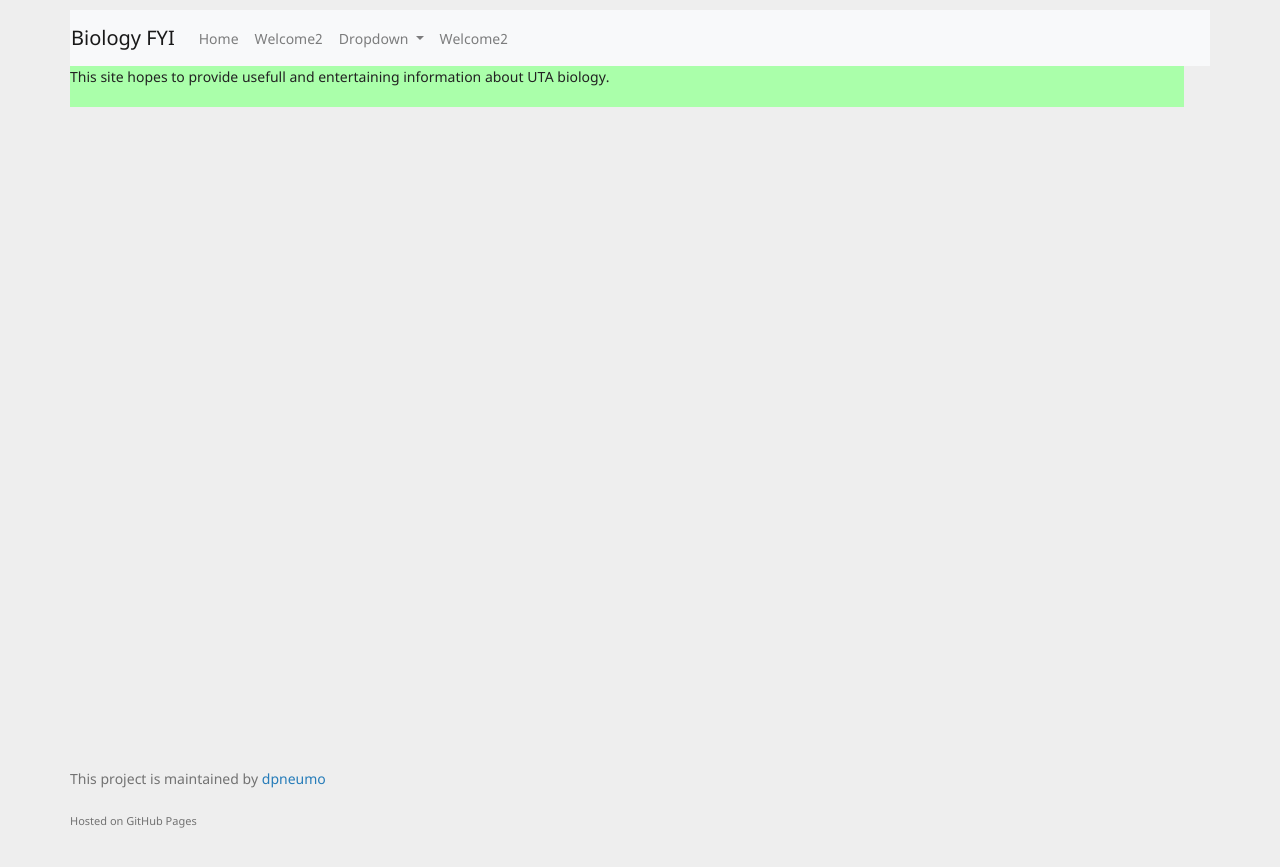
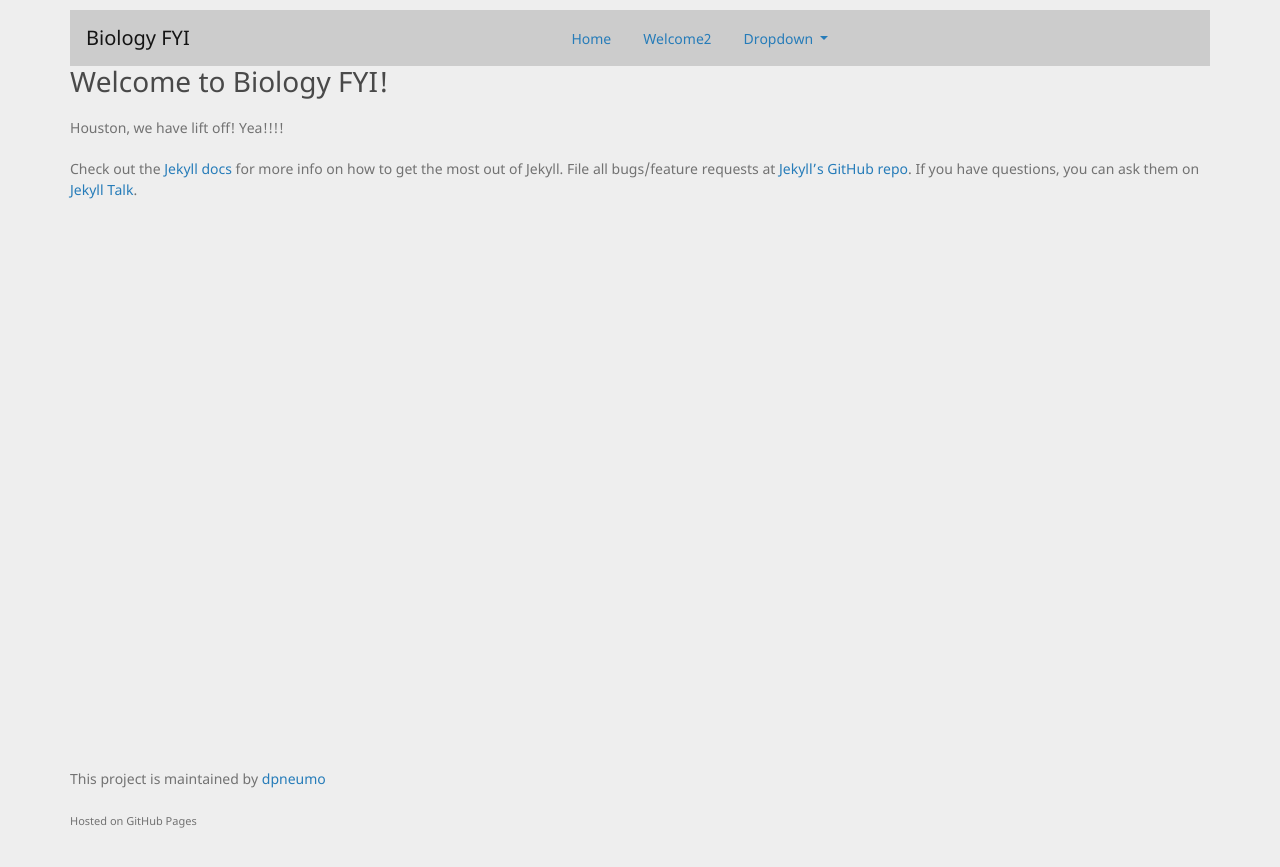
Before and after one commit to dpneumo/biology, a Jekyll site: the page built from pages/welcome.md, in a window 1280 px wide. Shown: the top 867 px of the page. Built offline with Jekyll 4.4.1, drawn with Linux system fonts in a browser that asks for light colours; nearby versions of some CDN libraries.

Commit message:
Make a functional navbar and a couple of demo pages.

```diff
--- a/_includes/bootstrap_scripts.html
+++ b/_includes/bootstrap_scripts.html
@@ -1,3 +1,14 @@
+<!-- jQuery -->
 <script src="https://code.jquery.com/jquery-3.2.1.slim.min.js" integrity="sha384-KJ3o2DKtIkvYIK3UENzmM7KCkRr/rE9/Qpg6aAZGJwFDMVNA/GpGFF93hXpG5KkN" crossorigin="anonymous"></script>
+<!-- Popper -->
 <script src="https://cdnjs.cloudflare.com/ajax/libs/popper.js/1.12.3/umd/popper.min.js" integrity="sha384-vFJXuSJphROIrBnz7yo7oB41mKfc8JzQZiCq4NCceLEaO4IHwicKwpJf9c9IpFgh" crossorigin="anonymous"></script>
+<!-- Bootstrap Core JavaScript -->
 <script src="https://maxcdn.bootstrapcdn.com/bootstrap/4.0.0-beta.2/js/bootstrap.min.js" integrity="sha384-alpBpkh1PFOepccYVYDB4do5UnbKysX5WZXm3XxPqe5iKTfUKjNkCk9SaVuEZflJ" crossorigin="anonymous"></script>
+
+<!-- Plugin JavaScript Easings -->
+<script src="https://cdnjs.cloudflare.com/ajax/libs/jquery-easing/1.4.1/jquery.easing.min.js"></script>
+<!-- Contact Form JavaScript -->
+<script src="http://sbootstrap-freelancer.startbootstrapc.netdna-cdn.com/js/jqBootstrapValidation.js"></script>
+<script src="http://sbootstrap-freelancer.startbootstrapc.netdna-cdn.com/js/contact_me.js"></script>
+<!-- Custom Theme JavaScript -->
+<script src="https://cdnjs.cloudflare.com/ajax/libs/startbootstrap-freelancer/3.3.7/js/freelancer.min.js"></script>
--- a/_includes/navbar.html
+++ b/_includes/navbar.html
@@ -1,32 +1,6 @@
-<nav class="navbar navbar-expand-lg navbar-light bg-light">
-<div class="row">
-  <a class="navbar-brand" href="{{ site.baseurl | relative }}">Biology FYI</a>
-  <button class="navbar-toggler" type="button" data-toggle="collapse" data-target="#navbarSupportedContent" aria-controls="navbarSupportedContent" aria-expanded="false" aria-label="Toggle navigation">
-    <span class="navbar-toggler-icon"></span>
-  </button>
-
-  <div class="collapse navbar-collapse" id="navbarSupportedContent">
-    <ul class="navbar-nav ml-auto">
-      <li class="nav-item">
-        <a class="nav-link" href="{{ site.baseurl | relative }}/home">Home</a>
-      </li>
-      <li class="nav-item">
-        <a class="nav-link" href="{{ site.baseurl | relative }}/welcome2">Welcome2</a>
-      </li>
-      <li class="nav-item dropdown">
-        <a class="nav-link dropdown-toggle" href="#" id="navbarDropdown" role="button" data-toggle="dropdown" aria-haspopup="true" aria-expanded="false">
-          Dropdown
-        </a>
-        <div class="dropdown-menu" aria-labelledby="navbarDropdown">
-          <a class="dropdown-item" href="{{ site.baseurl | relative }}/page1">Page 1</a>
-          <a class="dropdown-item" href="{{ site.baseurl | relative }}/page2">Page 2</a>
-          <a class="dropdown-item" href="{{ site.baseurl | relative }}/page3">Page 3</a>
-        </div>
-      </li>
-      <li class="nav-item">
-        <a class="nav-link" href="{{ site.baseurl | relative }}/welcome3">Welcome2</a>
-      </li>
-    </ul>
-  </div>
-</div>
+<nav id="mainNav"
+     class="navbar navbar-expand-md navbar-fixed-top navbar-light"
+     style="background-color: #ccc;">
+    {% include navbar/brand-toggle.html %}
+    {% include navbar/links.html %}
 </nav>
--- /dev/null
+++ b/_includes/navbar/brand-toggle.html
@@ -0,0 +1,13 @@
+<!-- Brand and toggle get grouped for better mobile display -->
+<!-- <div class="navbar-header page-scroll"> -->
+<a class="navbar-brand" href="#page-top">{{ site.title }}</a>
+<button class="navbar-toggler"
+        type="button"
+        data-toggle="collapse"
+        data-target="#navbarSupportedContent"
+        aria-controls="navbar-custom"
+        aria-expanded="false"
+        aria-label="Toggle navigation">
+  <span class="navbar-toggler-icon"></span>
+</button>
+<!-- </div> -->
--- /dev/null
+++ b/_includes/navbar/links.html
@@ -0,0 +1,11 @@
+<!-- Collect the nav links, forms, and other content for toggling -->
+<div class="collapse navbar-collapse" id="navbarSupportedContent">
+  <ul class="nav mx-auto">
+    <li class="hidden">
+      <a href="#page-top"></a>
+    </li>
+    {% include navbar/links/home.html %}
+    {% include navbar/links/welcome2.html %}
+    {% include navbar/links/dropdown.html %}
+  </ul>
+</div>
--- /dev/null
+++ b/_includes/navbar/links/dropdown.html
@@ -0,0 +1,10 @@
+<li class="nav-item dropdown">
+  <a class="nav-link dropdown-toggle" href="#" id="navbarDropdown" role="button" data-toggle="dropdown" aria-haspopup="true" aria-expanded="false">
+    Dropdown
+  </a>
+  <div class="dropdown-menu" aria-labelledby="navbarDropdown">
+    <a class="dropdown-item" href="{{ site.baseurl | relative }}/page1">Page 1</a>
+    <a class="dropdown-item" href="{{ site.baseurl | relative }}/page2">Page 2</a>
+    <a class="dropdown-item" href="{{ site.baseurl | relative }}/page3">Page 3</a>
+  </div>
+</li>
--- /dev/null
+++ b/_includes/navbar/links/home.html
@@ -0,0 +1,3 @@
+<li class="page-scroll">
+  <a class="nav-link" href="{{ site.baseurl | relative }}/">Home</a>
+</li>
--- /dev/null
+++ b/_includes/navbar/links/welcome2.html
@@ -0,0 +1,3 @@
+<li class="page-scroll">
+  <a class="nav-link" href="{{ site.baseurl | relative }}/welcome">Welcome2</a>
+</li>
--- a/_layouts/default.html
+++ b/_layouts/default.html
@@ -1,13 +1,13 @@
 <!doctype html>
 <html lang="{{ site.lang | default: "en-US" }}">
   {% include head.html %}
-  <body>
+  <body id="page-top" class="index">
     <div class="container">
       <div class="row">
       {% include navbar.html %}
       </div>
       <div class="row">
-      {% include header.html %}
+      <!--{% include header.html %}-->
       {% include content.html %}
       {% include footer.html %}
       </div>
--- a/assets/css/style.scss
+++ b/assets/css/style.scss
@@ -16,12 +16,16 @@
 }
 
 section {
-  width:500px;
+  width:100%;
   padding-bottom:10px;
 }
 
 .navbar {
   width: 100%;
+}
+
+.navbar-custom {
+  background-color: black;
 }
 
 .description {
--- a/pages/welcome.html
+++ /dev/null
@@ -1,8 +0,0 @@
----
-layout: default
-title:  "Welcome to Biology!"
-permalink: welcome
----
-Welcome to Biology FYI!
-
-Houston, we have lift off! Yea!!!!
--- /dev/null
+++ b/pages/welcome.md
@@ -0,0 +1,14 @@
+---
+layout: default
+title:  "Welcome to Biology!"
+permalink: welcome
+---
+### Welcome to Biology FYI!
+
+Houston, we have lift off! Yea!!!!
+
+Check out the [Jekyll docs][jekyll-docs] for more info on how to get the most out of Jekyll. File all bugs/feature requests at [Jekyll’s GitHub repo][jekyll-gh]. If you have questions, you can ask them on [Jekyll Talk][jekyll-talk].
+
+[jekyll-docs]: https://jekyllrb.com/docs/home
+[jekyll-gh]:   https://github.com/jekyll/jekyll
+[jekyll-talk]: https://talk.jekyllrb.com/
```
Also changed, not shown: index.md (+12 -0 lines), pages/home.html (deleted, +0 -10 lines), images/bacteria.jpg (added), images/fungi.jpg (added), images/soybeans.jpg (added), images/texas_grasslands.jpg (added).
